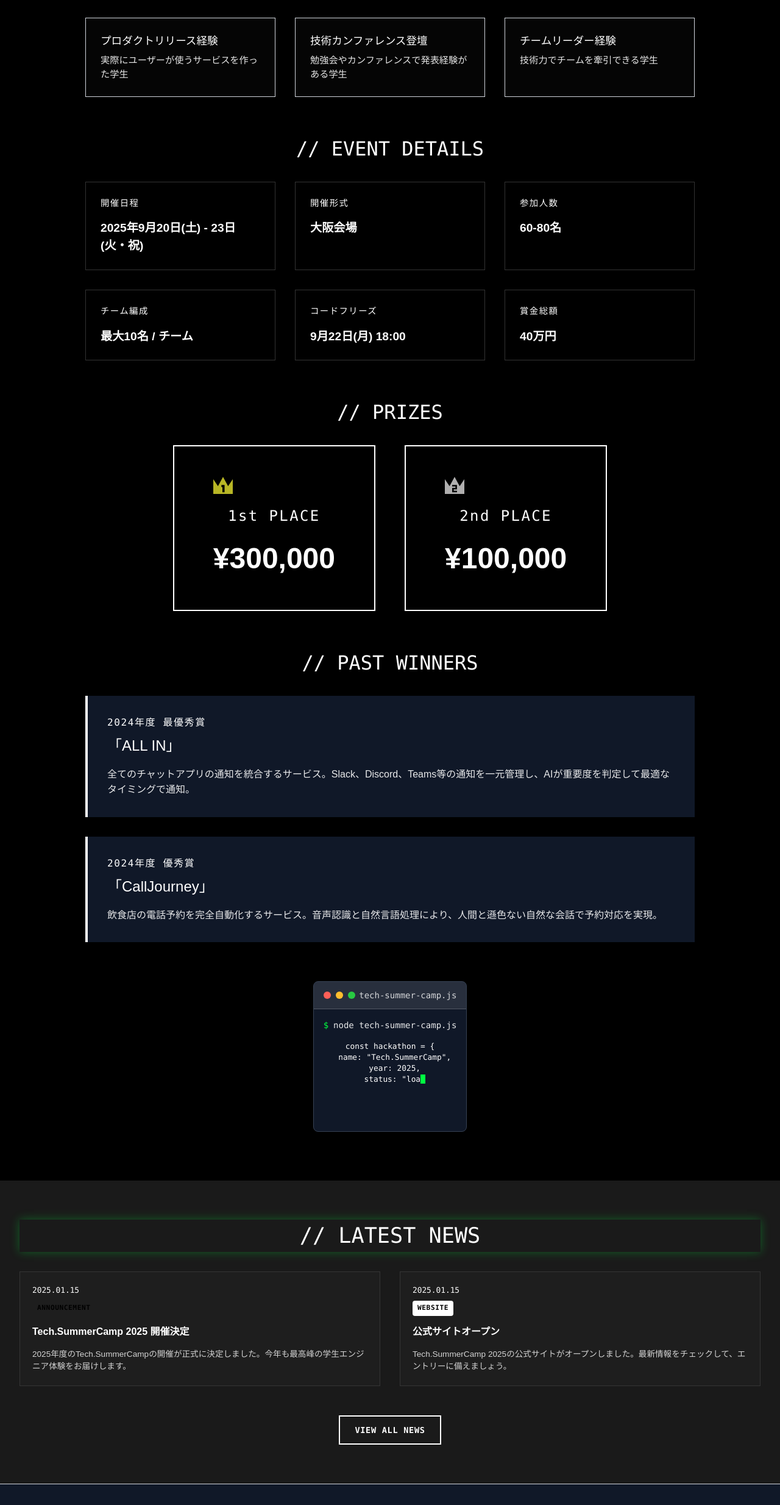
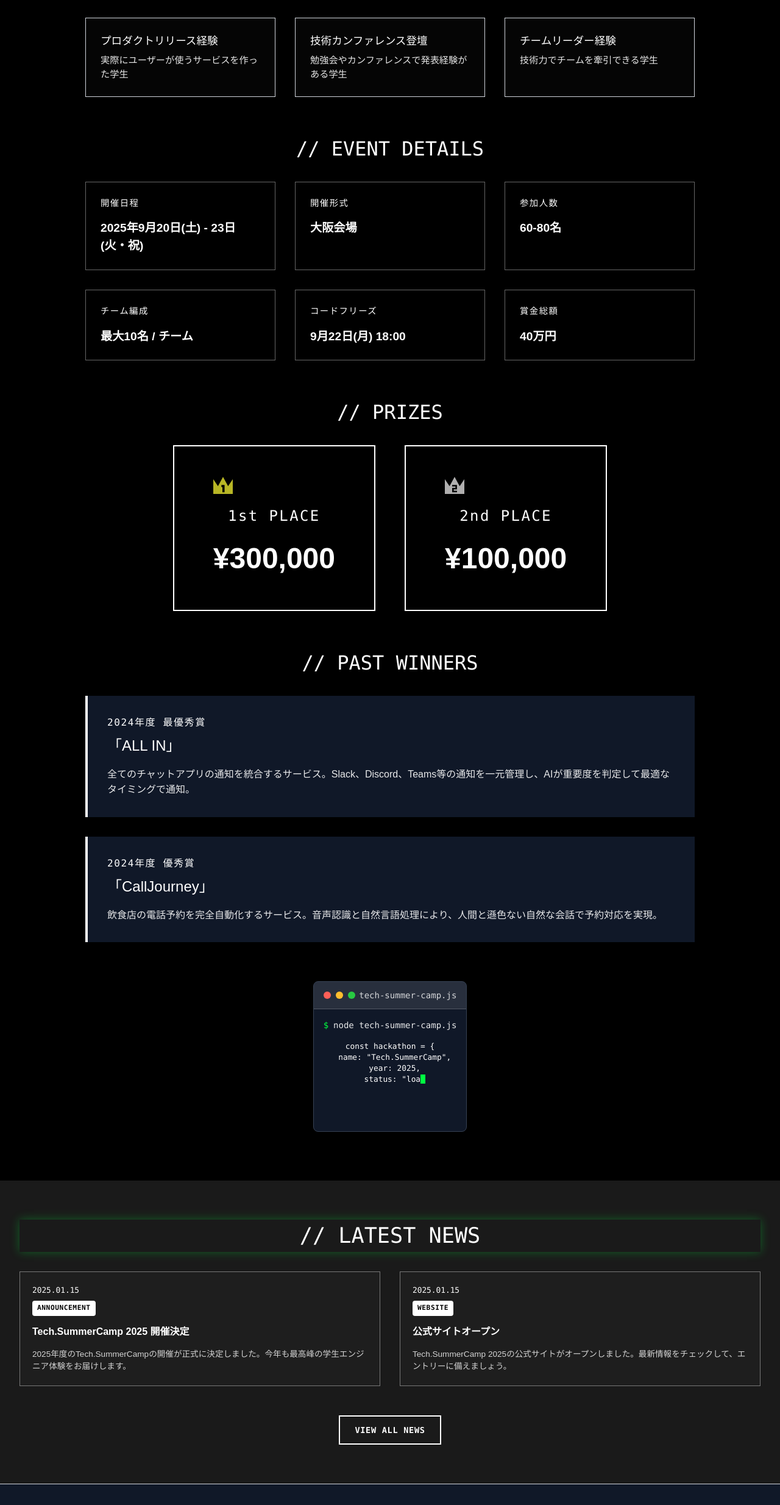
Before and after one commit to Tech-SummerCamp/TSC, a React (Vite) app: page /2025 in a window 1280 px wide. Shown: the part 1998-4466 px from the top of the page at 61% size. Built offline with nearby package versions, Linux system fonts and the light colour scheme.

Commit message:
fix card border

```diff
--- a/src/components/common/NewsCard.tsx
+++ b/src/components/common/NewsCard.tsx
@@ -15,7 +15,7 @@ const NewsCard = ({ date, tag, title, excerpt, link, tagType = 'default' }: News
 
     switch(tagType) {
       case 'announcement':
-        return `${baseClasses} bg-terminal-green`;
+        return `${baseClasses} bg-white`;
       case 'website':
         return `${baseClasses} bg-white`;
       case 'update':
@@ -28,7 +28,7 @@ const NewsCard = ({ date, tag, title, excerpt, link, tagType = 'default' }: News
   };
 
   return (
-    <article className="relative overflow-hidden bg-white/[0.02] border border-white/10 p-8 md:p-5 max-[480px]:p-4 transition-all duration-300 hover:border-terminal-green hover:-translate-y-1 hover:bg-terminal-green/5 group">
+    <article className="relative overflow-hidden bg-white/[0.02] border border-white/40 p-8 md:p-5 max-[480px]:p-4 transition-all duration-300 hover:border-terminal-green hover:-translate-y-1 hover:bg-terminal-green/5 group">
       <div className="absolute top-0 left-0 w-full h-[3px] bg-terminal-green scale-x-0 transition-transform duration-300 group-hover:scale-x-100"></div>
       <div className="flex justify-between items-center mb-4 md:flex-col md:items-start md:gap-2">
         <time className="font-mono text-[0.85rem] md:text-[0.8rem] text-terminal-green">{date}</time>
--- a/src/components/home/GridItem.tsx
+++ b/src/components/home/GridItem.tsx
@@ -6,7 +6,7 @@ interface GridItemProps {
 
 const GridItem = ({ title, description, type = 'target' }: GridItemProps) => {
   const targetStyles = "p-6 border border-gray-300 bg-white/[0.02] transition-all duration-300 hover:border-terminal-green hover:translate-x-2.5";
-  const detailStyles = "text-center py-8 px-4 border border-white/20 relative overflow-hidden transition-all duration-300 before:content-[''] before:absolute before:bottom-0 before:left-0 before:w-full before:h-[3px] before:bg-terminal-green before:scale-x-0 before:transition-transform before:duration-300 hover:before:scale-x-100";
+  const detailStyles = "text-center py-8 px-4 border border-white/40 relative overflow-hidden transition-all duration-300 before:content-[''] before:absolute before:bottom-0 before:left-0 before:w-full before:h-[3px] before:bg-terminal-green before:scale-x-0 before:transition-transform before:duration-300 hover:before:scale-x-100";
 
   const targetTitleStyles = "font-mono text-[1.1rem] mb-2 text-terminal-green";
   const targetTextStyles = "text-[0.95rem] mb-0 opacity-90";
```
